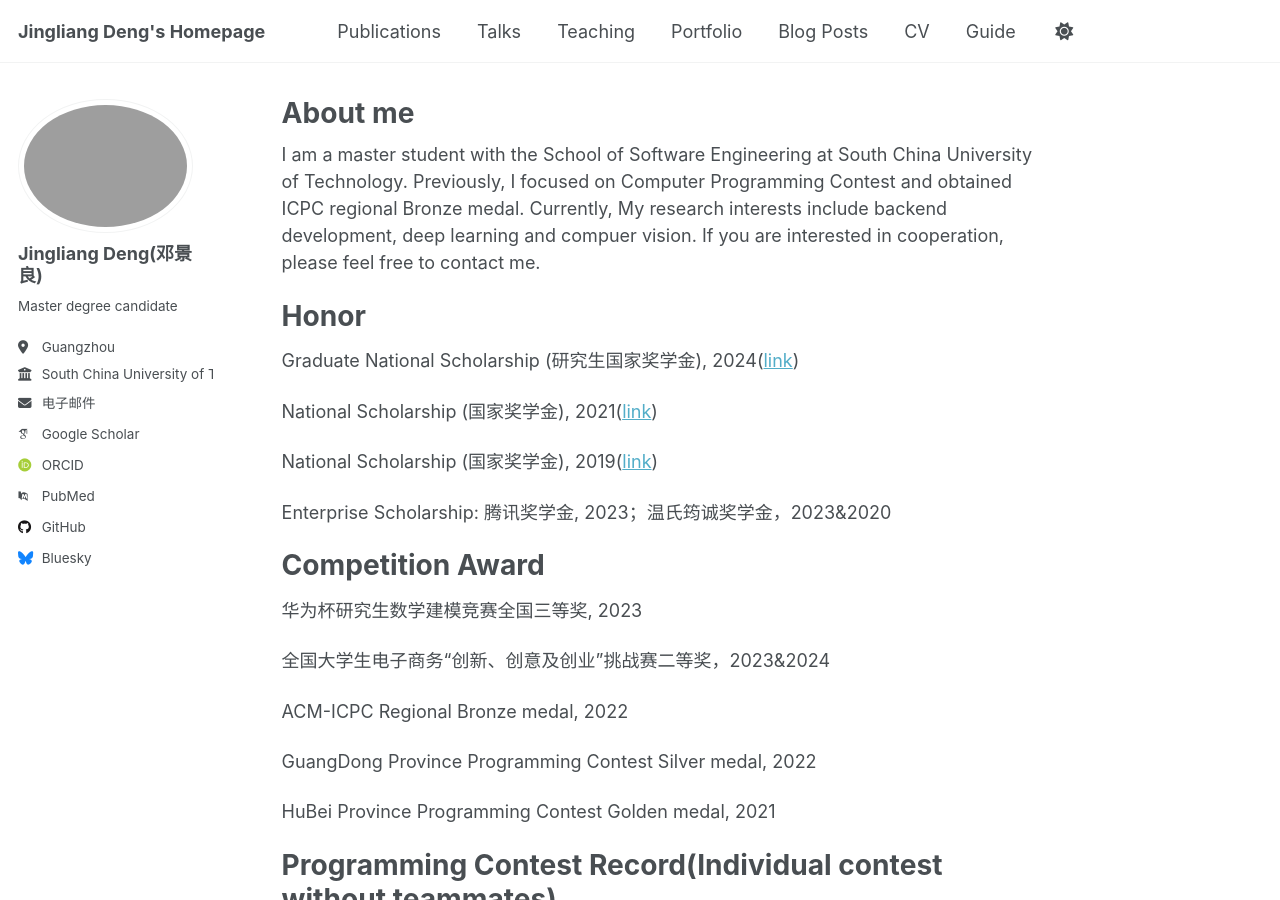
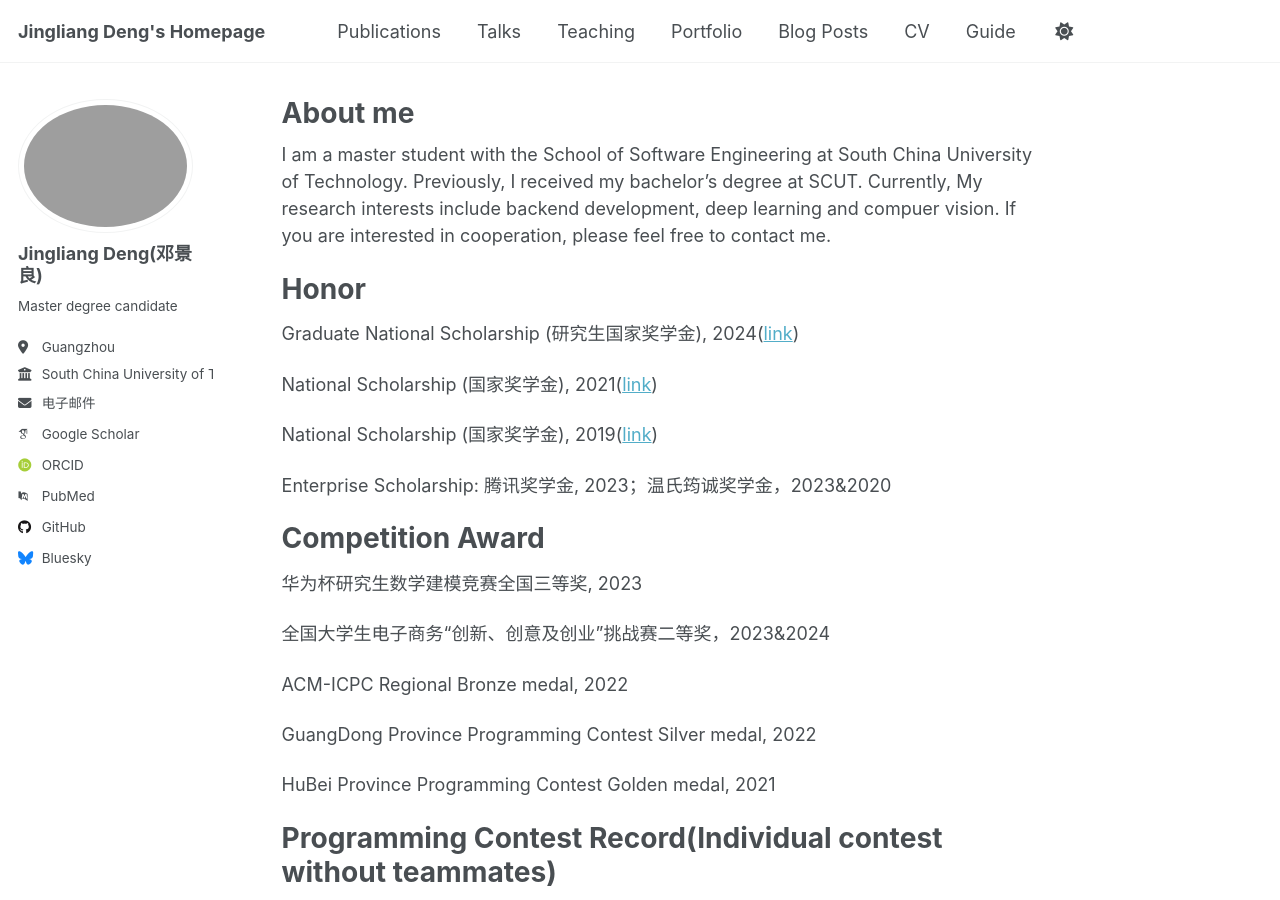
Before and after one commit to dengjl-hub/dengjl-hub.github.io, a Jekyll site: the page built from _pages/about.md, in a window 1280 px wide and 900 px high. Built offline with Jekyll 4.4.1, drawn with Linux system fonts in a browser that asks for light colours; some web fonts are replaced.

Commit message:
Update about.md

```diff
--- a/_pages/about.md
+++ b/_pages/about.md
@@ -7,7 +7,7 @@ redirect_from:
   - /about.html
 ---
 <meta http-equiv="Content-Type" content="text/html; charset=utf-8" />
-I am a master student with the School of Software Engineering at South China University of Technology. Previously, I focused on Computer Programming Contest and obtained ICPC regional Bronze medal.  Currently, My research interests include backend development, deep learning and compuer vision. If you are interested in cooperation, please feel free to contact me.
+I am a master student with the School of Software Engineering at South China University of Technology. Previously, I received my bachelor's degree at SCUT.  Currently, My research interests include backend development, deep learning and compuer vision. If you are interested in cooperation, please feel free to contact me.
 
 Honor
 ======
```
